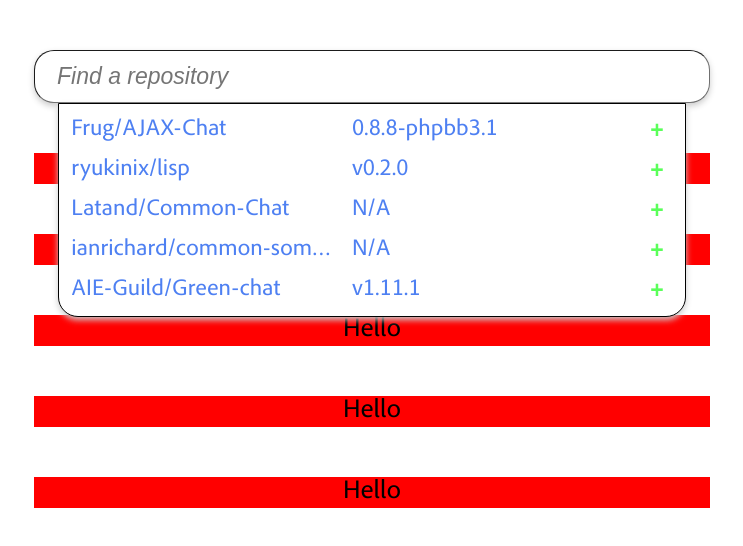
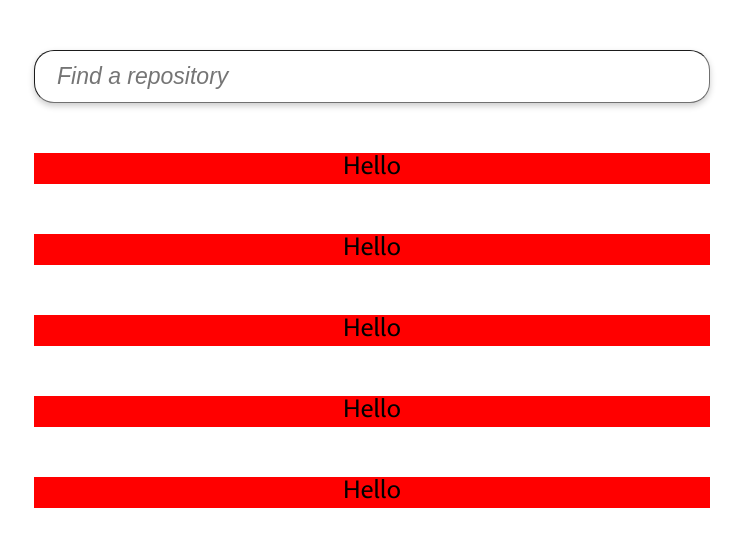
Before and after one commit to zrefai/lumanu-project, a React (Create React App) app: page / in a window 1280 px wide. Shown: the top 546 px of the page, without its empty margins (268-1011 px from the left). Built offline with nearby package versions, Linux system fonts and the light colour scheme; a web font is replaced by a local one.

Commit message:
Add search and sugggestions, and hook for suggestions visibility

```diff
--- /dev/null
+++ b/src/hooks/useVisible.js
@@ -0,0 +1,27 @@
+import { useState, useEffect, useRef } from "react"
+
+function useVisible(startState) {
+    const [isComponentVisible, setIsComponentVisible] = useState(startState)
+    const ref = useRef(null)
+
+    const handleHideComponent = (e) => {
+        if (e.key === "Escape") setIsComponentVisible(false)
+    }
+
+    const handleClickOutside = (e) => {
+        if (ref.current && !ref.current.contains(e.target)) setIsComponentVisible(false)
+    }
+
+    useEffect(() => {
+        document.addEventListener("keydown", handleHideComponent, true)
+        document.addEventListener("click", handleClickOutside, true)
+        return () => {
+            document.addEventListener("keydown", handleHideComponent, true)
+            document.addEventListener("click", handleClickOutside, true)
+        }
+    })
+
+    return {ref, isComponentVisible, setIsComponentVisible}
+}
+
+export default useVisible
--- a/src/pages/Home/Home.js
+++ b/src/pages/Home/Home.js
@@ -1,23 +1,50 @@
 import React, { useState } from "react"
 import "./Home.css"
+import { Octokit } from "@octokit/core"
 import SearchBar from "../../components/Search"
 import SuggestionsList from "../../components/SuggestionsList"
 import Suggestion from "../../components/Suggestion"
+import useVisible from "../../hooks/useVisible"
 
 const Home = () => {
+    const octokit = new Octokit()
+    const {ref, isComponentVisible, setIsComponentVisible} = useVisible(false)
     const [searchText, setSearchText] = useState("")
+    const [suggestions, setSuggestions] = useState([])
+    const [error, setError] = useState("")
 
     const handleInput = (e) => {
         setSearchText(e.target.value)
+        if (isComponentVisible) setIsComponentVisible(false)
     }
 
     const handleSearch = (e) => {
         e.preventDefault()
-        console.log("Entered:", searchText)
+        octokit.request('GET /search/repositories', {
+            q: searchText
+        }).then((response) => {
+            setSuggestions(response.data.items.splice(0,5))
+            setIsComponentVisible(true)
+        }).catch((error) => {
+            setError(error)
+        })
     }
 
-    return (
-        <div>
+    const renderSuggestions = () => {
+        if (isComponentVisible) {
+            /* Suggestions may return with nothing, handle an empty list with a "No repositories for this search" response */
+            return (
+            <div ref={ref}>
+                <SuggestionsList>
+                    {suggestions.map((suggestion, i) => <Suggestion key={i} repoName={suggestion.full_name} version={suggestion.releases_url}/>)}
+                </SuggestionsList>
+            </div>)
+        }
+        return null
+    }
+
+    const renderSearch = () => {
+        return (
             <SearchBar>
                 <SearchBar.Form onSubmit={handleSearch}>
                     <SearchBar.Input
@@ -31,13 +58,13 @@ const Home = () => {
                     />
                 </SearchBar.Form>
             </SearchBar>
-            <SuggestionsList>
-                <Suggestion repoName={"Frug/AJAX-Chat"} version={"0.8.8-phpbb3.1"}/>
-                <Suggestion repoName={"ryukinix/lisp"} version={"v0.2.0"}/>
-                <Suggestion repoName={"Latand/Common-Chat"} version={"N/A"}/>
-                <Suggestion repoName={"ianrichard/common-something"} version={"N/A"}/>
-                <Suggestion repoName={"AIE-Guild/Green-chat"} version={"v1.11.1"}/>
-            </SuggestionsList>
+        )
+    }
+
+    return (
+        <div>
+            {renderSearch()}
+            {renderSuggestions()}
             <div style={{display: "flex", backgroundColor: "red", justifyContent: 'center', marginTop: '50px'}}>Hello</div>
             <div style={{display: "flex", backgroundColor: "red", justifyContent: 'center', marginTop: '50px'}}>Hello</div>
             <div style={{display: "flex", backgroundColor: "red", justifyContent: 'center', marginTop: '50px'}}>Hello</div>
```
